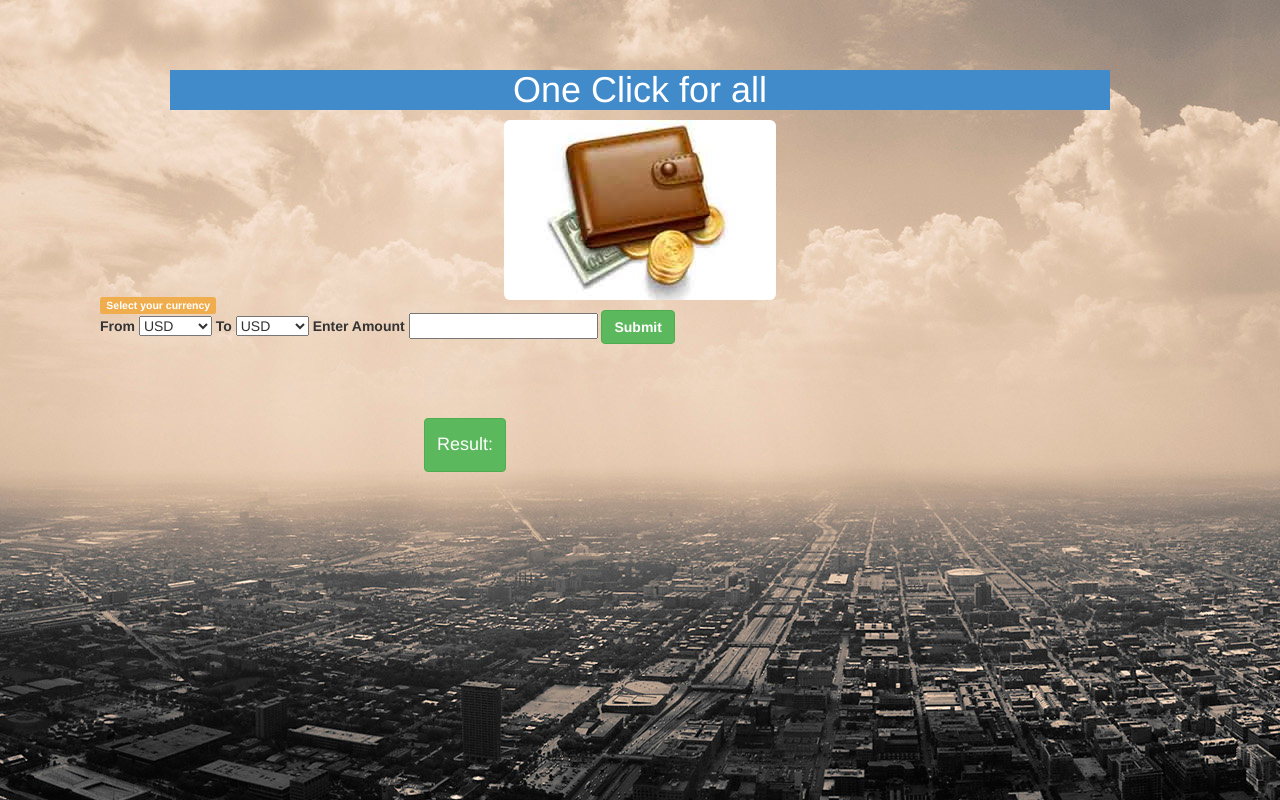
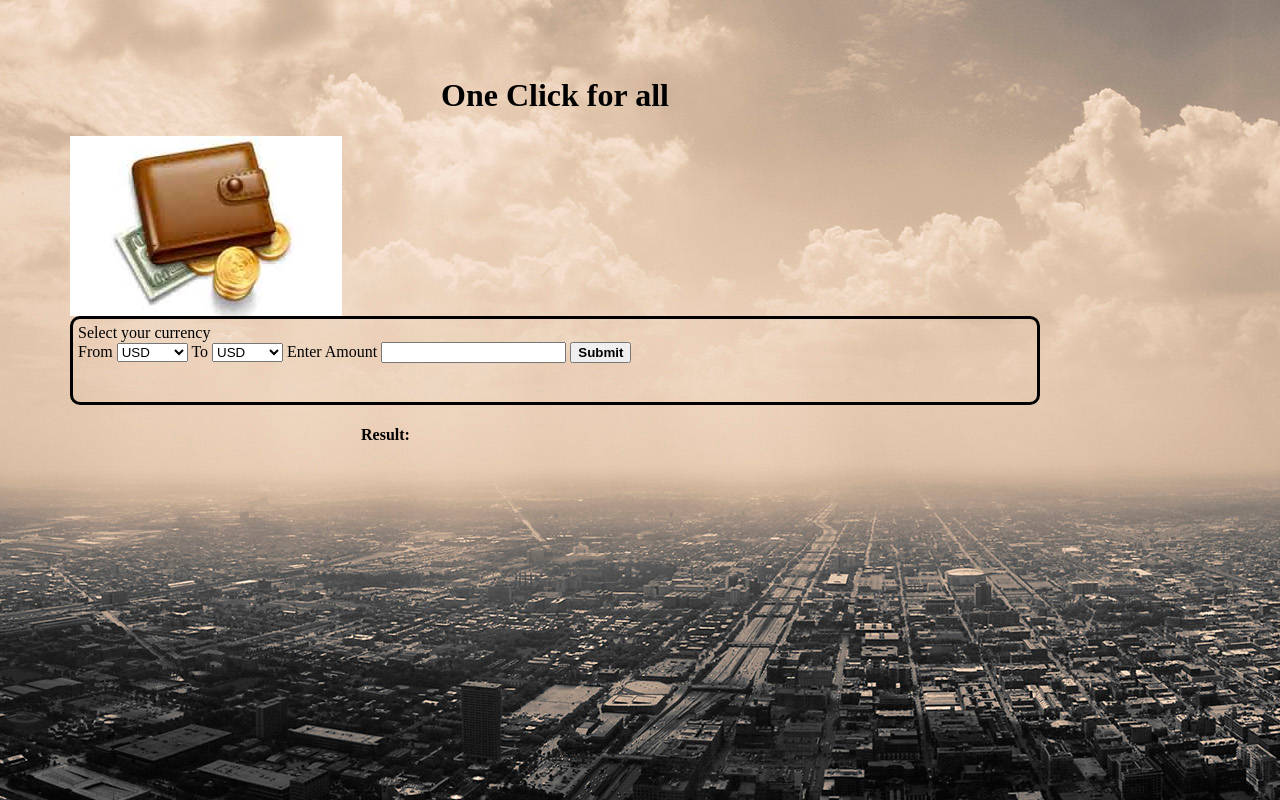
Before and after one commit to arezki1/Travel-Dublin, a PHP site: page /currency.php in a window 1280 px wide. Run offline with PHP 8.4, Linux system fonts and the light colour scheme; some libraries are stand-ins or nearby versions.

Commit message:
bug fixes

```diff
--- a/currency.php
+++ b/currency.php
@@ -2,15 +2,8 @@
 
 	<script src="https://ajax.googleapis.com/ajax/libs/jquery/2.2.0/jquery.min.js"></script>
 	<script type="text/javascript" src="js/bootstrap.js"></script>
-	<link rel="stylesheet" href="css/bootstrap.css" type="text/css" />
     <link rel="stylesheet" href="css/style.css" type="text/css" />
-    <!--nav start-->
-    <!--weather script start-->
-    <script src="//www.powr.io/powr.js" external-type="html"></script>
-    <!--weather script end-->
 
-
-	<!--nav end-->
 	<br/>
 	<!--manin page area for home-->
     <div class="container">
@@ -18,13 +11,12 @@
 
     <img class="img-responsive img-rounded center-block" src="img/money.jpg">
 
-   </div>
 
 
 
 
 
-
+	<div class="bradius center-block">
 		<span class="label label-warning">Select your currency</span><br>
 	<form class="center" action="" method="post">
 
@@ -55,11 +47,14 @@
 
 		<button type="submit" name="convert" value="Convert" class="btn btn-success"><b>Submit</b></button>
 	</form>
-	<br /><br /><br />
+	<br/>
 
-<div class='btn btn-success center' style="margin-left: 30%;font-weight:bold">
+	</div>
+	<div class='btn btn-success center' style="margin-left: 30%;font-weight:bold">
 
 	<h4> Result: </h4>
+
+
 
 <?php
 
--- a/discover.php
+++ b/discover.php
@@ -13,7 +13,7 @@
       <script type="text/javascript" src="../js/map.js"></script>
       <br><br>
 
-<div class="container" style="font-weight:bold">
+<div class="container bradius" style="font-weight:bold">
 
 
             <div class="col-md-3" style=" background-color: 	rgb(220,220,220); height: 100%;">
```
